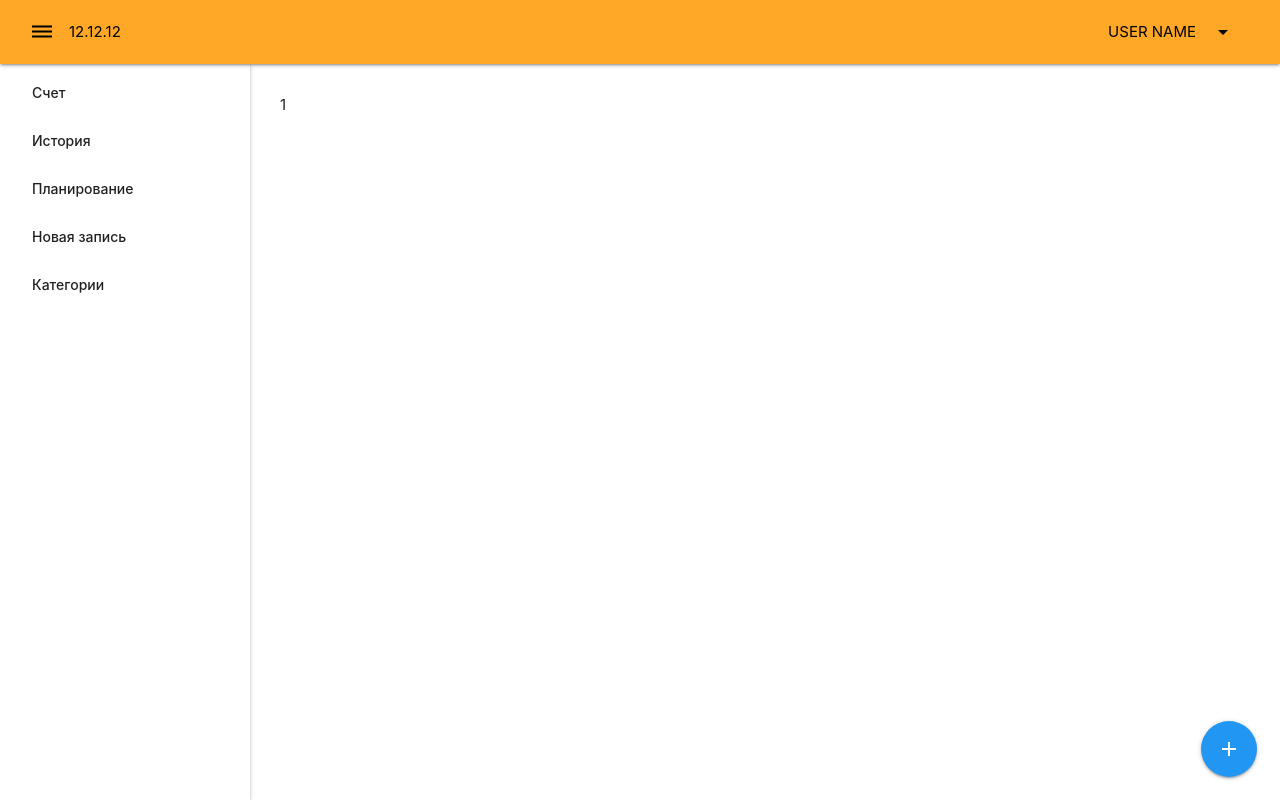
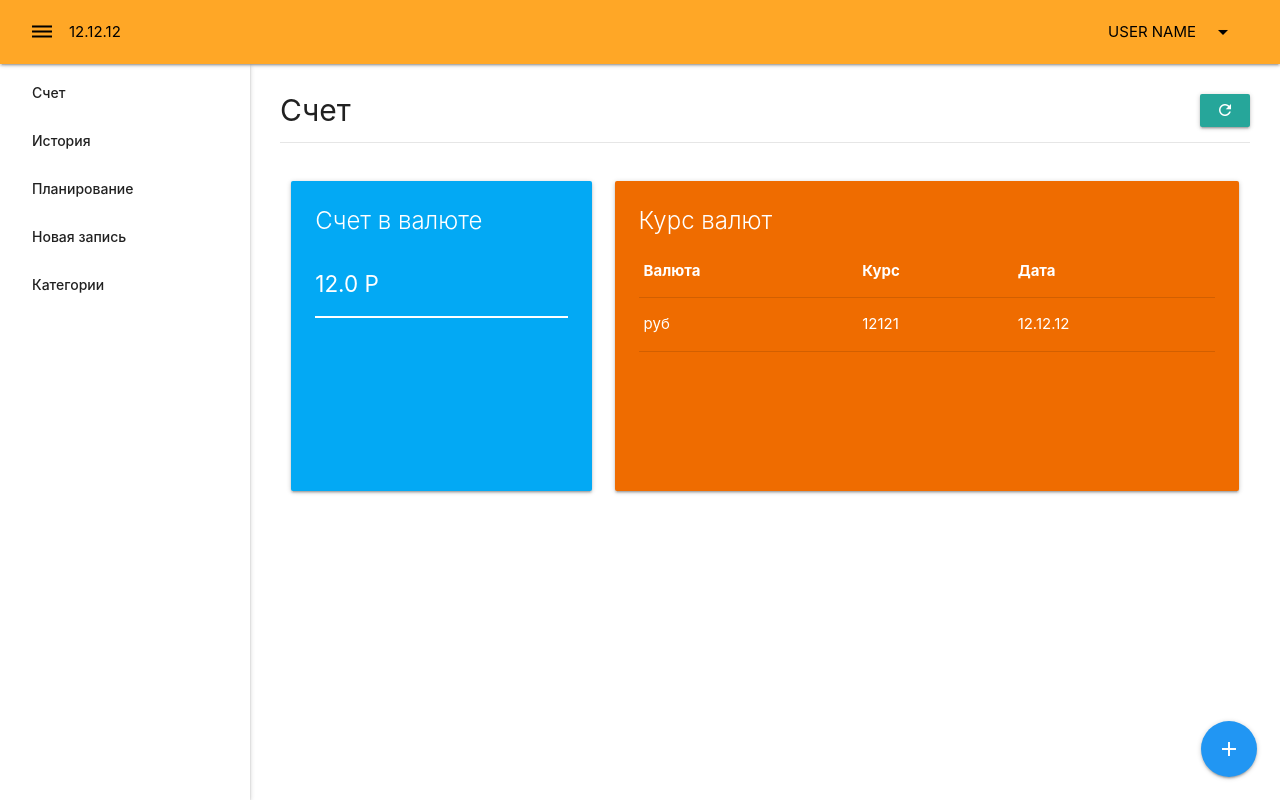
Before and after one commit to mikhalovich/CRM_Vue, a Vue app: page / in a window 1280 px wide. Built offline with nearby package versions, Linux system fonts and the light colour scheme.

Commit message:
Fixed Home page

```diff
--- a/src/views/Home.vue
+++ b/src/views/Home.vue
@@ -1,11 +1,57 @@
 <template>
   <div>
-    1
+    <div class="page-title">
+      <h3>Счет</h3>
+
+      <button class="btn waves-effect waves-light btn-small">
+        <i class="material-icons">refresh</i>
+      </button>
+    </div>
+
+    <div class="row">
+      <div class="col s12 m6 l4">
+        <div class="card light-blue bill-card">
+          <div class="card-content white-text">
+            <span class="card-title">Счет в валюте</span>
+
+            <p class="currency-line">
+              <span>12.0 Р</span>
+            </p>
+          </div>
+        </div>
+      </div>
+
+      <div class="col s12 m6 l8">
+        <div class="card orange darken-3 bill-card">
+          <div class="card-content white-text">
+            <div class="card-header">
+              <span class="card-title">Курс валют</span>
+            </div>
+            <table>
+              <thead>
+              <tr>
+                <th>Валюта</th>
+                <th>Курс</th>
+                <th>Дата</th>
+              </tr>
+              </thead>
+
+              <tbody>
+              <tr>
+                <td>руб</td>
+                <td>12121</td>
+                <td>12.12.12</td>
+              </tr>
+              </tbody>
+            </table>
+          </div>
+        </div>
+      </div>
+    </div>
   </div>
 </template>
 
 <script>
-
 export default {
   name: 'home',
 };
```
